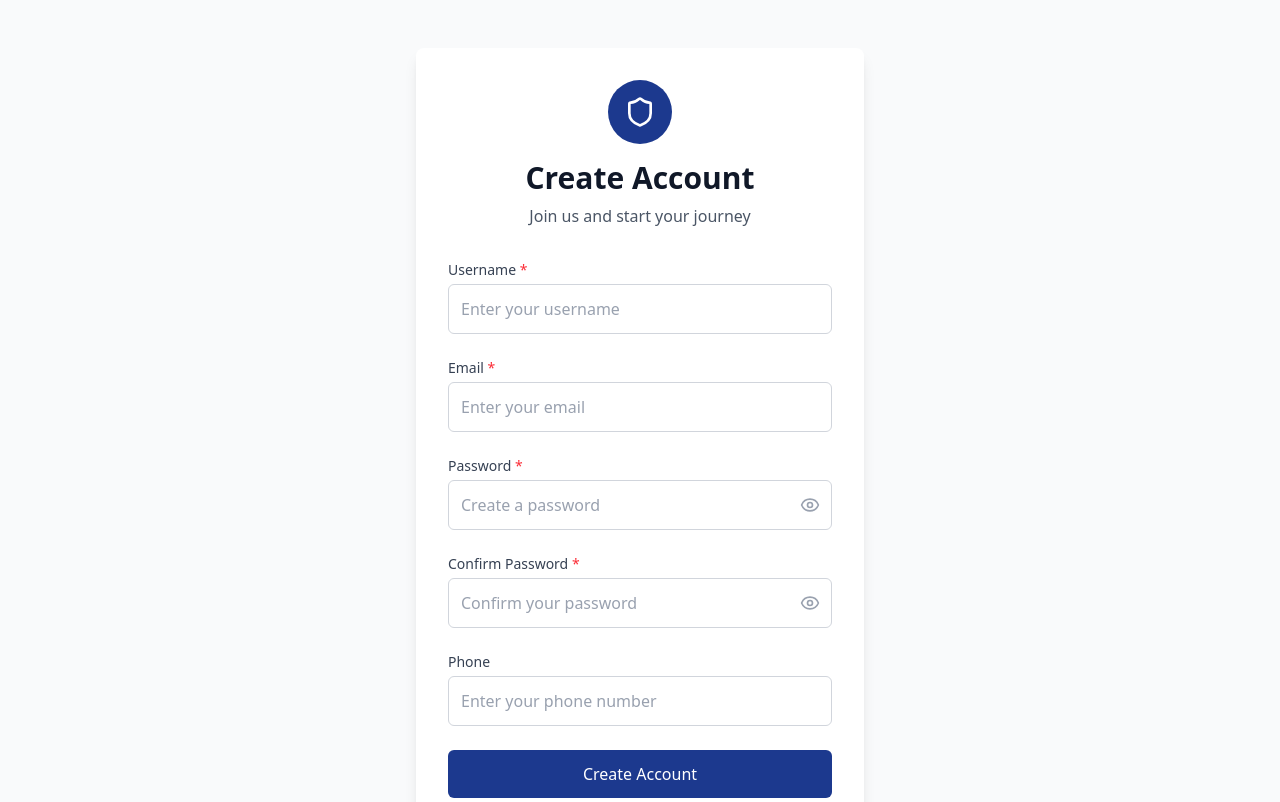
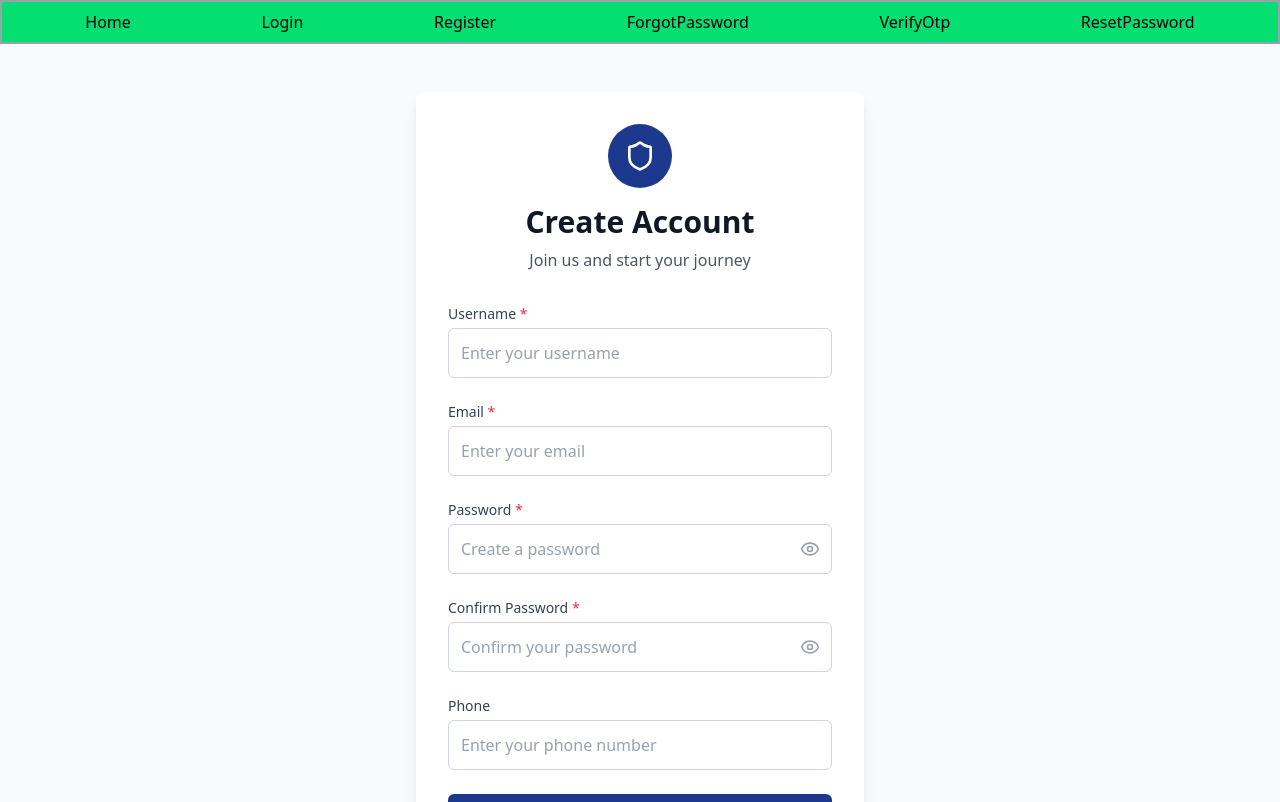
Before and after one commit to mausamGurung67/Basic-ecommerce, a React (Vite) app in the folder Frontend/: page /register in a window 1280 px wide. Shown: the top 802 px of the page. Built offline with nearby package versions, Linux system fonts and the light colour scheme.

Commit message:
some basic changes in the frontend

```diff
--- a/Frontend/src/App.jsx
+++ b/Frontend/src/App.jsx
@@ -1,19 +1,26 @@
 import { useState } from 'react'
-import './App.css'
 import { BrowserRouter, Routes, Route  } from 'react-router-dom'
 import LoginForm from './components/auth/Login'
 import Register from './components/auth/Register'
-import OTPVerification from './components/auth/OtpVerification'
+import VerifyOtp from './components/auth/VerifyOtp'
+import ForgotPassword from './components/auth/ForgotPassword'
+import Navbar from './components/common/Navbar'
+import Home from './components/auth/Home'
+import ResetPassword from './components/auth/ResetPassword'
 
 function App() {
 
   return (
     <>
       <BrowserRouter>
+      <Navbar/>
       <Routes>
         <Route path="/login" element={<LoginForm/>}/>
         <Route path="/register" element={<Register/>}/>
-        <Route path="/otp-verify" element={<OTPVerification/>}/>
+        <Route path="/otp-verify" element={<VerifyOtp/>}/>
+        <Route path="/forgot-password" element={<ForgotPassword/>}/>
+        <Route path="/Home" element={<Home/>}/>
+        <Route path="/reset-password" element={<ResetPassword/>}/>
       </Routes>
       </BrowserRouter>
     </>
--- /dev/null
+++ b/Frontend/src/components/auth/ForgotPassword.jsx
@@ -0,0 +1,9 @@
+import React from 'react'
+
+const ForgotPassword = () => {
+  return (
+    <div>ForgotPassword</div>
+  )
+}
+
+export default ForgotPassword
--- /dev/null
+++ b/Frontend/src/components/auth/Home.jsx
@@ -0,0 +1,9 @@
+import React from 'react'
+
+const Home = () => {
+  return (
+    <div>Home</div>
+  )
+}
+
+export default Home
--- a/Frontend/src/components/auth/ResetPassword.jsx
+++ b/Frontend/src/components/auth/ResetPassword.jsx
@@ -1,7 +1,7 @@
 import React, { useState } from 'react';
 import { Shield, X, Eye, EyeOff } from 'lucide-react';
 
-export default function ResetPasswordModal() {
+const ResetPassword=() => {
   const [isModalOpen, setIsModalOpen] = useState(true);
   const [newPassword, setNewPassword] = useState('');
   const [confirmPassword, setConfirmPassword] = useState('');
@@ -147,3 +147,5 @@ export default function ResetPasswordModal() {
     </div>
   );
 }
+
+export default ResetPassword;
--- a/Frontend/src/components/auth/OtpVerification.jsx
+++ b/Frontend/src/components/auth/VerifyOtp.jsx
@@ -1,7 +1,7 @@
 import React, { useState, useRef, useEffect } from 'react';
 import { Mail, X } from 'lucide-react';
 
-const OTPVerification=() => {
+const VerifyOtp=() => {
   const [otp, setOtp] = useState(['', '', '', '', '', '']);
   const [isModalOpen, setIsModalOpen] = useState(true);
   const inputRefs = useRef([]);
@@ -139,4 +139,4 @@ const OTPVerification=() => {
   );
 };
 
-export default OTPVerification;
+export default VerifyOtp;
--- /dev/null
+++ b/Frontend/src/components/common/Navbar.jsx
@@ -0,0 +1,18 @@
+import React from 'react'
+import { Link } from 'react-router-dom'
+
+const Navbar = () => {
+  return (
+    <nav className='flex gap-3 md:justify-center justify-between lg:justify-around border-2 border-gray-400 px-6 py-2 flex-wrap
+     bg-red-200 md:bg-green-400'>
+        <Link to={"/"}>Home</Link>
+        <Link to={"/login"}>Login</Link>
+        <Link to={"/register"}>Register</Link>
+        <Link to={"/forgot-password"}>ForgotPassword</Link>
+        <Link to={"/verify-otp"}>VerifyOtp</Link>
+        <Link to={"/reset-password"}>ResetPassword</Link>
+    </nav>
+  )
+}
+
+export default Navbar
```
